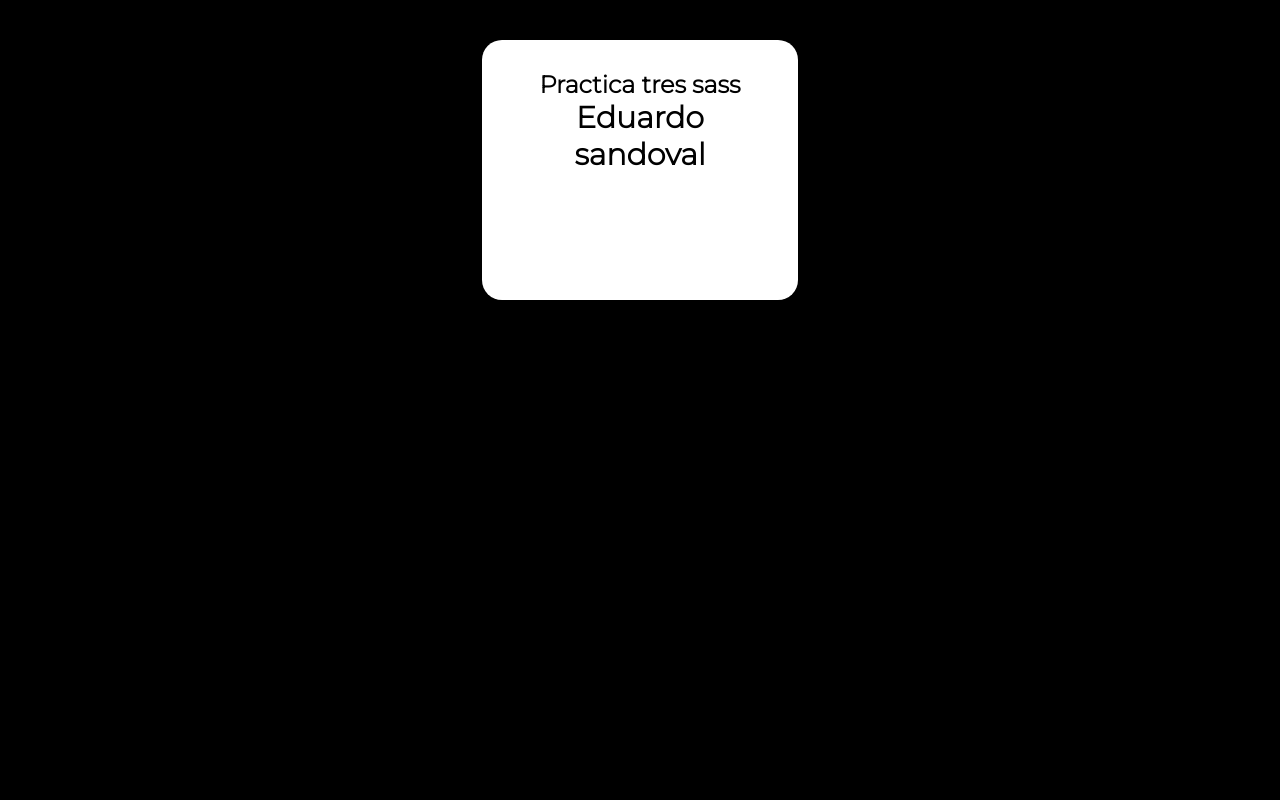
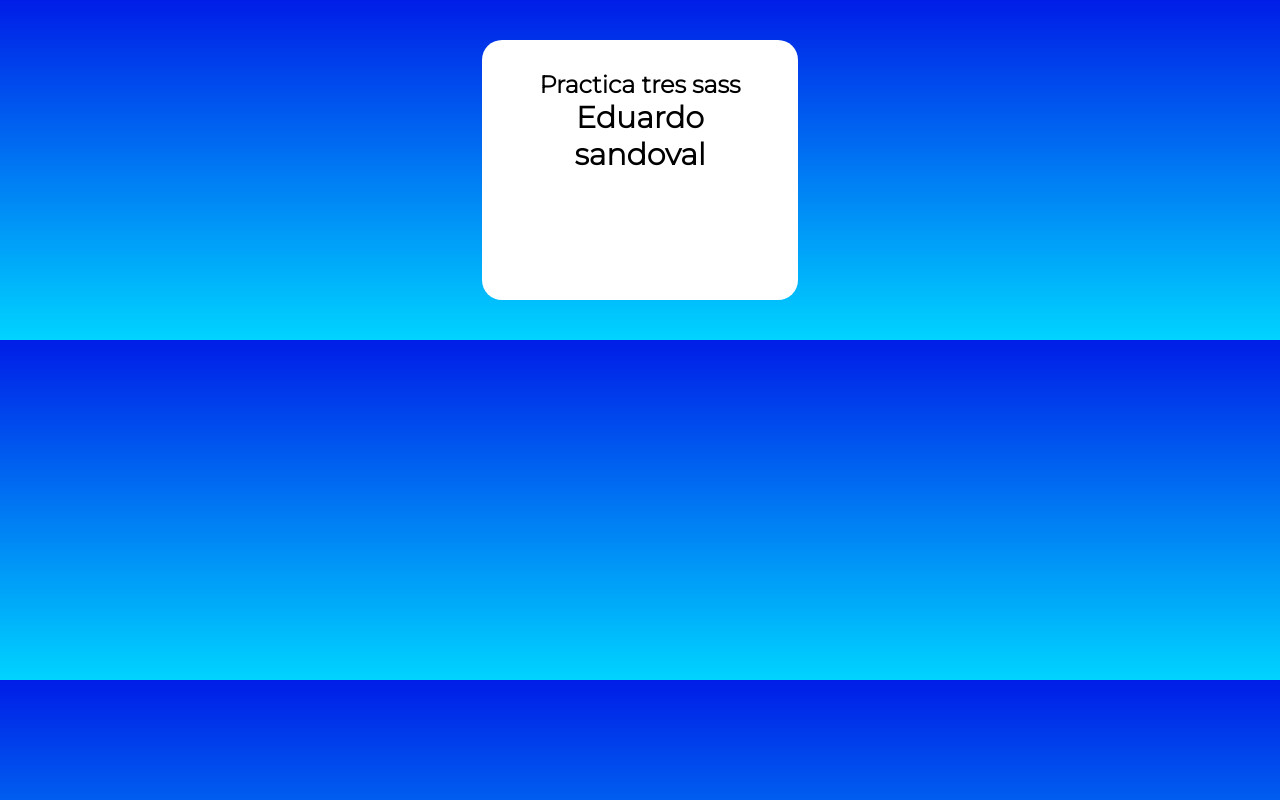
Before and after one commit to eduardosandov/practica-tres-sass, a plain HTML site: page index.html in a window 1280 px wide. Drawn offline with Linux system fonts and the light colour scheme.

Commit message:
Update styles.css

```diff
--- a/styles.css
+++ b/styles.css
@@ -5,7 +5,8 @@
 }
 
 body {
-  background: black;
+  background: #001d85;
+  background: linear-gradient(180deg, #001de7 0%, #00d4ff 100%);
 }
 
 header {
```
